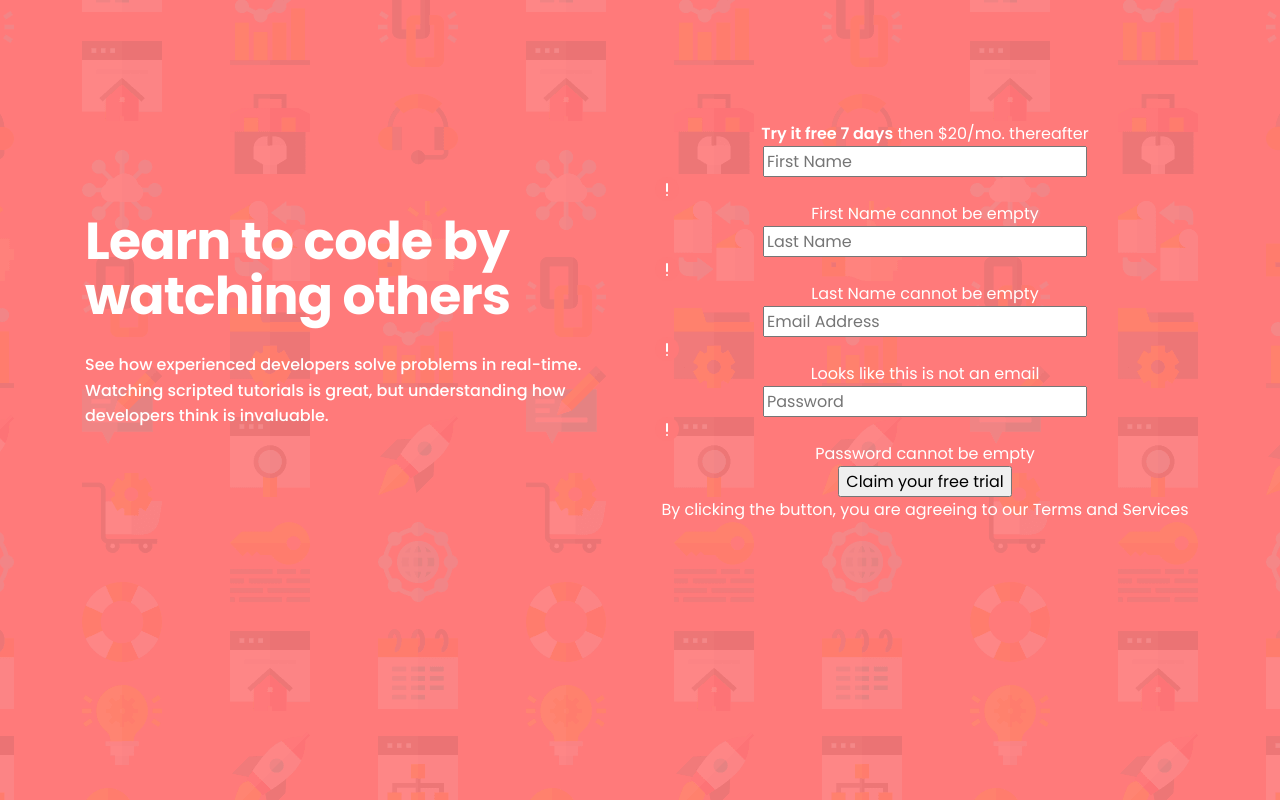
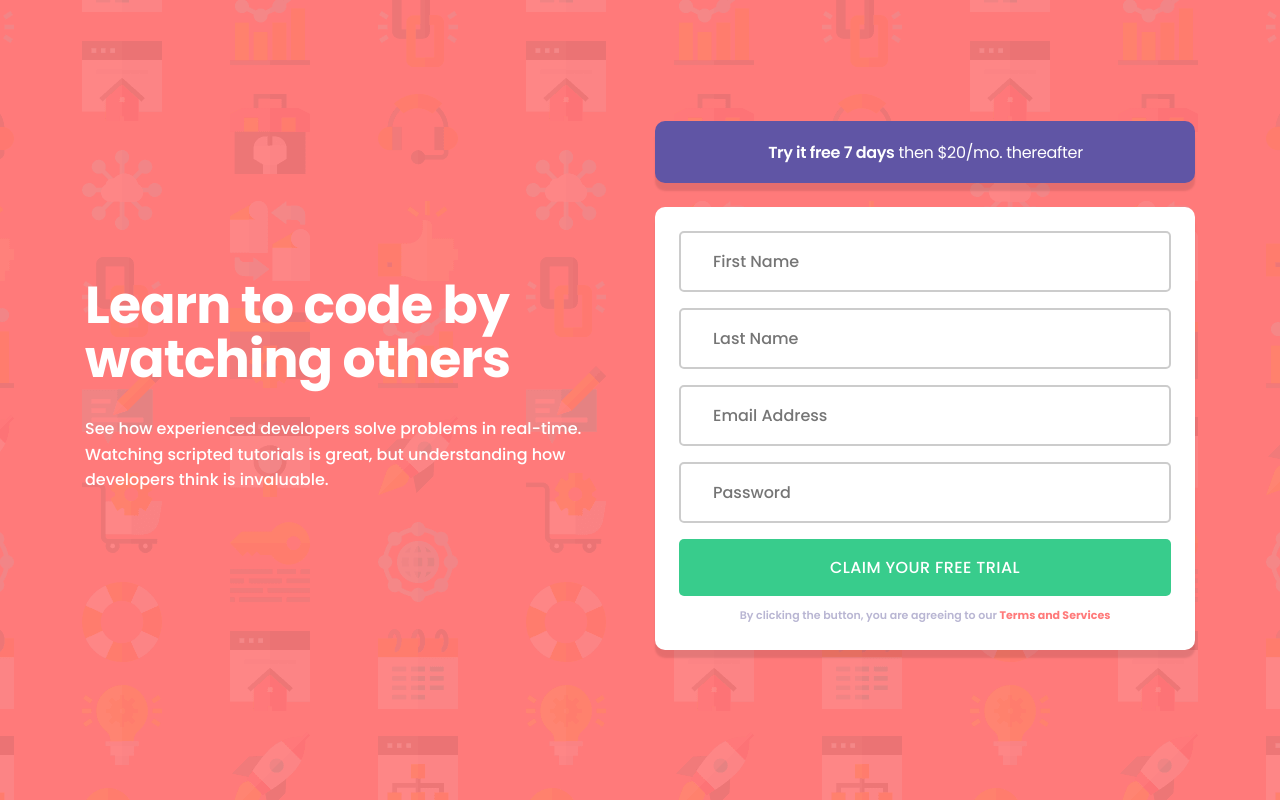
Before and after one commit to lunr-ish/intro-component-with-signup-form, a plain HTML site: page index.html in a window 1280 px wide. Drawn offline with Linux system fonts and the light colour scheme.

Commit message:
add signup form section styles

```diff
--- a/style.css
+++ b/style.css
@@ -147,3 +147,130 @@ body {
     letter-spacing: -0.093;
   }
 }
+
+/* SIGNUP */
+
+.banner {
+  background: hsl(var(--clr-blue-400));
+  line-height: 1.6;
+  letter-spacing: -0.019rem;
+  padding: 1.188rem 4.625rem 1.063rem 4.688rem;
+  border-radius: 0.625rem;
+  box-shadow: 0 0.5rem 0.125rem rgba(0, 0, 0, 0.1);
+}
+
+.hero__form {
+  margin-top: 1.5rem;
+  background: hsl(var(--clr-white));
+  padding: 1.5rem;
+  border-radius: 0.625rem;
+  box-shadow: 0 0.5rem 0.125rem rgba(0, 0, 0, 0.1);
+}
+
+.form-control {
+  display: flex;
+  align-items: center;
+  gap: 0.25rem;
+  border: 0.125rem solid rgba(0, 0, 0, 0.2);
+  border-radius: 0.313rem;
+  color: hsl(var(--clr-blue-700));
+  transition-duration: 200ms;
+  margin-bottom: 1rem;
+}
+
+.form-control:is(:hover, :focus-within) {
+  border-color: hsl(var(--clr-blue-400));
+}
+
+.form-control.error {
+  border-color: hsl(var(--clr-red-400));
+  color: hsl(var(--clr-red-400));
+  margin-bottom: 0;
+}
+
+input {
+  width: 100%;
+  background: none;
+  border: none;
+  outline: transparent;
+  color: inherit;
+  font-weight: var(--fw-medium);
+  padding: 1rem;
+  padding-right: 0.5rem;
+}
+
+.error-icon-wrapper {
+  display: none;
+  max-width: 1.125rem;
+  margin-inline: 0.5rem 1rem;
+}
+
+.form-control.error .error-icon-wrapper {
+  display: block;
+}
+
+.error-text {
+  display: none;
+  font-size: 0.688rem;
+  font-weight: var(--fw-medium);
+  font-style: italic;
+  text-align: end;
+  color: hsl(var(--clr-red-400));
+  margin-block: 0.375rem 1.188rem;
+}
+
+.form-control.error + .error-text {
+  display: block;
+}
+
+.submit-btn {
+  background: hsl(var(--clr-green-400));
+  padding: 1rem 2rem;
+  border-radius: 0.313rem;
+  font-weight: var(--fw-medium);
+  font-size: 1rem;
+  letter-spacing: 0.0156rem;
+  text-transform: uppercase;
+  cursor: pointer;
+  transition-duration: 200ms;
+}
+
+.submit-btn:is(:hover, :focus-visible) {
+  opacity: 0.8;
+}
+
+.tnc {
+  color: hsl(var(--clr-blue-200));
+  font-size: 0.688rem;
+  line-height: 1.9;
+  padding-inline: 0.875rem;
+  margin-top: 0.563rem;
+  font-weight: var(--fw-semibold);
+}
+
+.tnc a {
+  color: hsl(var(--clr-red-400));
+  outline: transparent;
+  font-weight: bold;
+}
+
+.tnc a:is(:hover, :focus-visible) {
+  text-decoration: underline;
+}
+
+@media (min-width: 48rem) {
+  .submit-btn {
+    letter-spacing: 0.025rem;
+  }
+}
+
+@media (min-width: 64rem) {
+  input {
+    padding-left: 2rem;
+  }
+
+  .error-icon-wrapper {
+    max-width: 100%;
+    margin-right: 1.688rem;
+  }
+}
```
